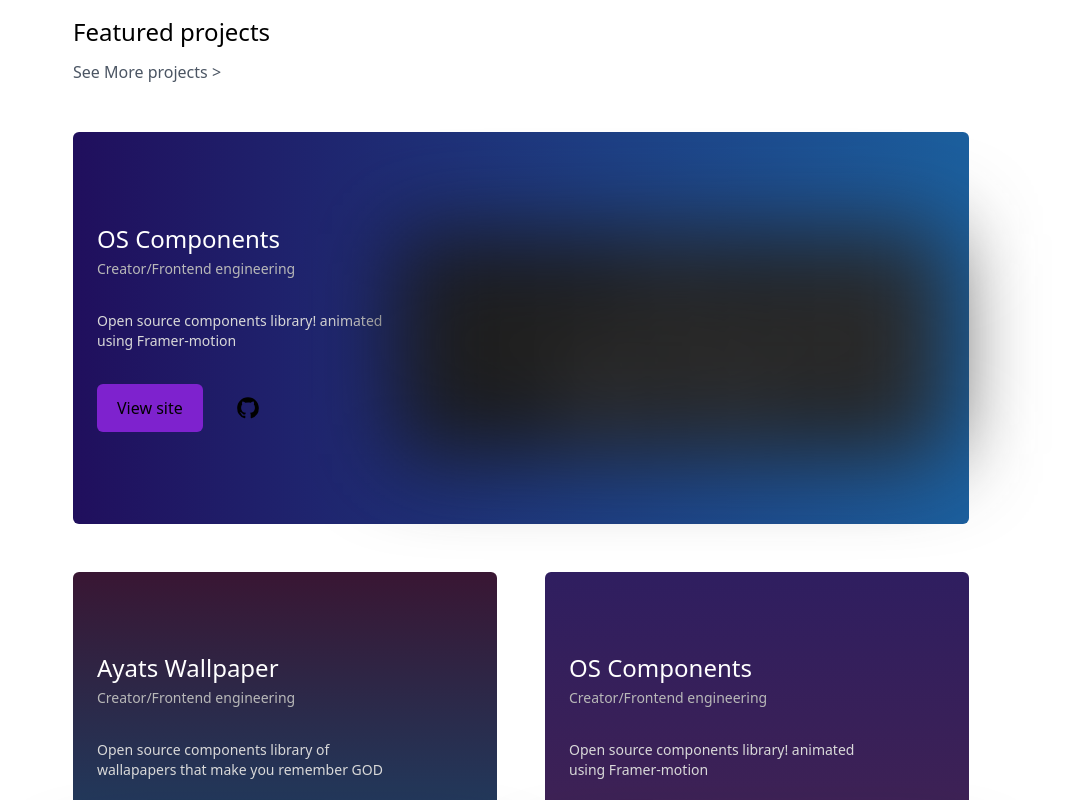
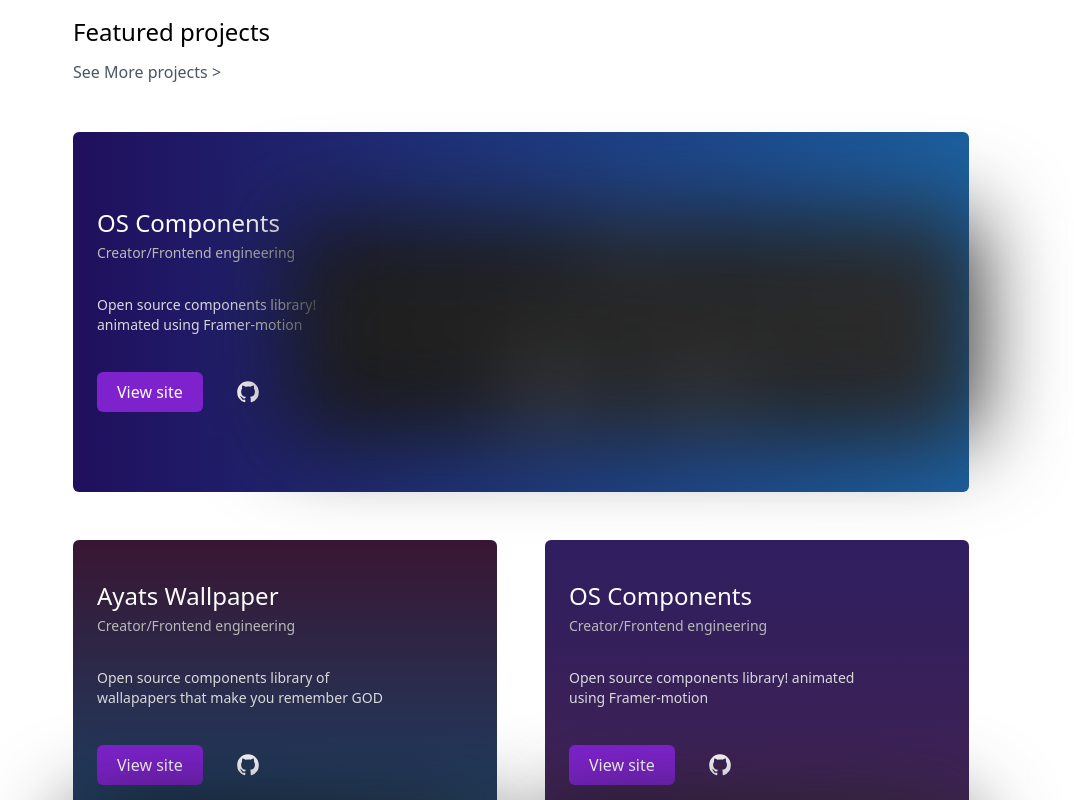
Before and after one commit to omarouhra/omarcode.me, a Next.js app: page / in a window 1280 px wide. Shown: the part 580-1380 px from the top of the page, without its empty margins (119-1193 px from the left). Built offline with nearby package versions, Linux system fonts and the light colour scheme.

Commit message:
refactor: project cards ui

```diff
--- a/src/components/ProjectCard.tsx
+++ b/src/components/ProjectCard.tsx
@@ -22,28 +22,28 @@ function ProjectCard({
 }: TProject) {
   return (
     <div
-      className={` group flex flex-col items-start justify-start space-y-8 rounded-md px-4 duration-300  md:px-6   ${color}  ${
+      className={` group flex flex-col items-start justify-start space-y-8 rounded-md px-4 py-8 duration-300 md:px-6     ${color}  ${
         fullwidth
-          ? "$ mb-12 mt-12 bg-gradient-to-r pt-10 md:flex-row  md:items-center md:justify-between md:py-20 "
-          : "bg-gradient-to-b  pt-10 md:w-1/2 md:pt-20"
+          ? " mb-12 mt-12 bg-gradient-to-r md:flex-row md:items-center md:justify-between md:py-16"
+          : "bg-gradient-to-b md:w-1/2 md:py-10 "
       }
       `}
     >
       <div>
         <h2 className="mb-1 text-xl text-white md:text-2xl">{title}</h2>
         <p className="mb-8 text-sm font-light text-[#b8b8b8]">{role}</p>
-        <p className="max-w-[300px] text-sm text-[#D9D9D9]">{description}</p>
+        <p className="md:max-w-[300px] text-sm text-[#D9D9D9]">{description}</p>
 
         <div className="mt-8 flex  items-center  space-x-3 duration-200 ">
           <Link
             href="/"
-            className="rounded-md bg-purple-700 px-5  py-3 group-hover:shadow-lg "
+            className="rounded-md  bg-purple-700 px-5  py-2 text-white group-hover:shadow-lg "
           >
             View site
           </Link>
           <Link
             href="/"
-            className=" flex items-center justify-between space-x-3 rounded-md  px-5 py-3 hover:text-blue-400"
+            className=" flex items-center justify-between space-x-3 rounded-md  px-5 py-3 text-white hover:text-purple-400"
           >
             <GithubIcon />
           </Link>
@@ -51,7 +51,7 @@ function ProjectCard({
       </div>
 
       <div
-        className={`md: relative mx-auto h-[250px] w-full max-w-[500px] md:h-[200px] md:w-full ${
+        className={`md: relative   h-[250px] w-full   md:h-[200px] md:w-full ${
           fullwidth ? "md:w-[450px]" : "h-[200px] w-full"
         }`}
       >
```
